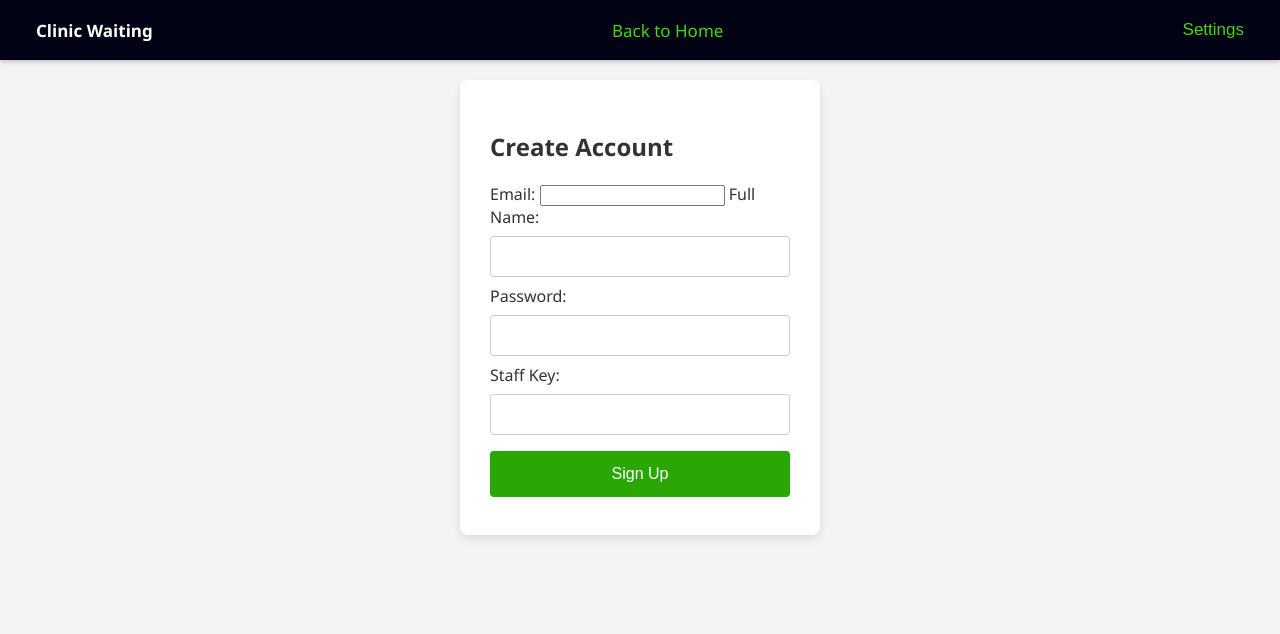
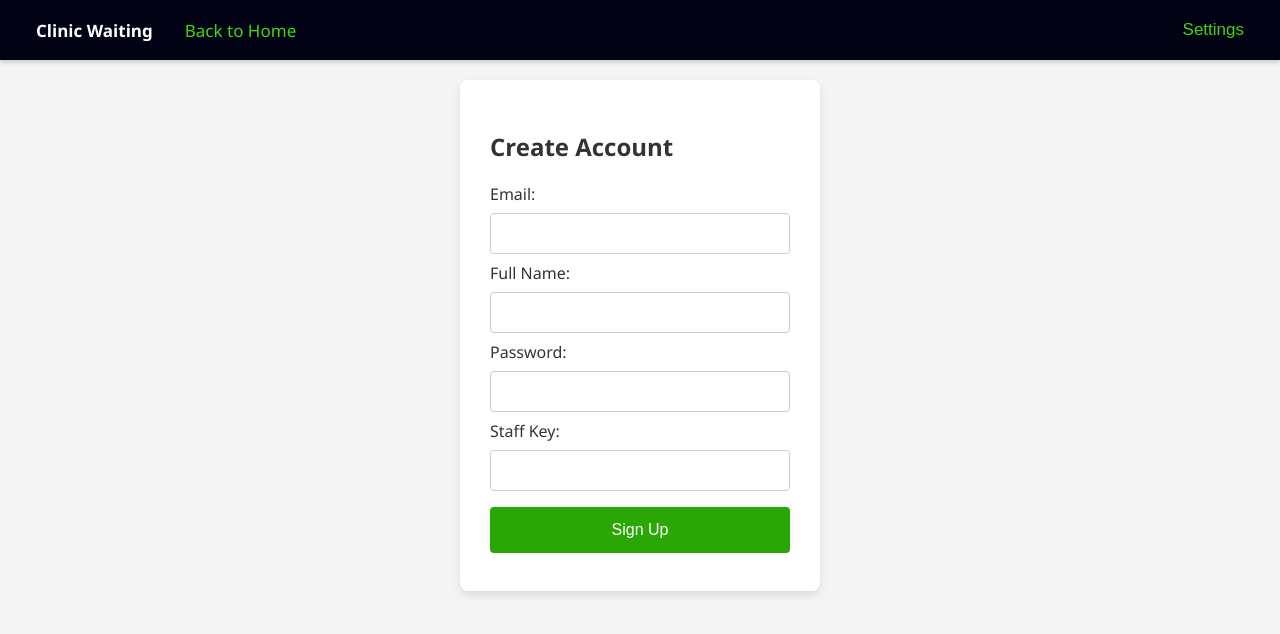
Before and after one commit to Esmith935/clinic-queue, a Flask app: page /register_staff in a window 1280 px wide. Shown: the top 634 px of the page. Run offline with Flask 3, Linux system fonts and the light colour scheme.

Commit message:
updated styles

```diff
--- a/static/styles.css
+++ b/static/styles.css
@@ -13,7 +13,7 @@ body {
     background-color: #010214;
     padding: 0 20px;
     display: flex;
-    justify-content: space-between;
+    justify-content: flex-start;
     align-items: center;
     height: 60px;
     box-shadow: 0 2px 5px rgba(0,0,0,0.2);
@@ -43,6 +43,7 @@ body {
 .dropdown {
     position: relative;
     display: inline-block;
+    margin-left: auto;
 }
 
 .dropbtn {
@@ -55,6 +56,7 @@ body {
     display: none;
     position: absolute;
     right: 0;
+    left: auto;
     background-color: #fc0101;
     min-width: 160px;
     box-shadow: 0px 8px 16px 0px rgba(0,0,0,0.2);
@@ -122,11 +124,14 @@ body {
 }
 
 /* --- Forms & Buttons --- */
-input[type=text], input[type=password], select {
+input[type=text],
+input[type=password],
+input[type=email],
+select {
     width: 100%;
     padding: 12px 20px;
     margin: 8px 0;
-    display: inline-block;
+    display: block;
     border: 1px solid #ccc;
     box-sizing: border-box;
     border-radius: 4px;
```
